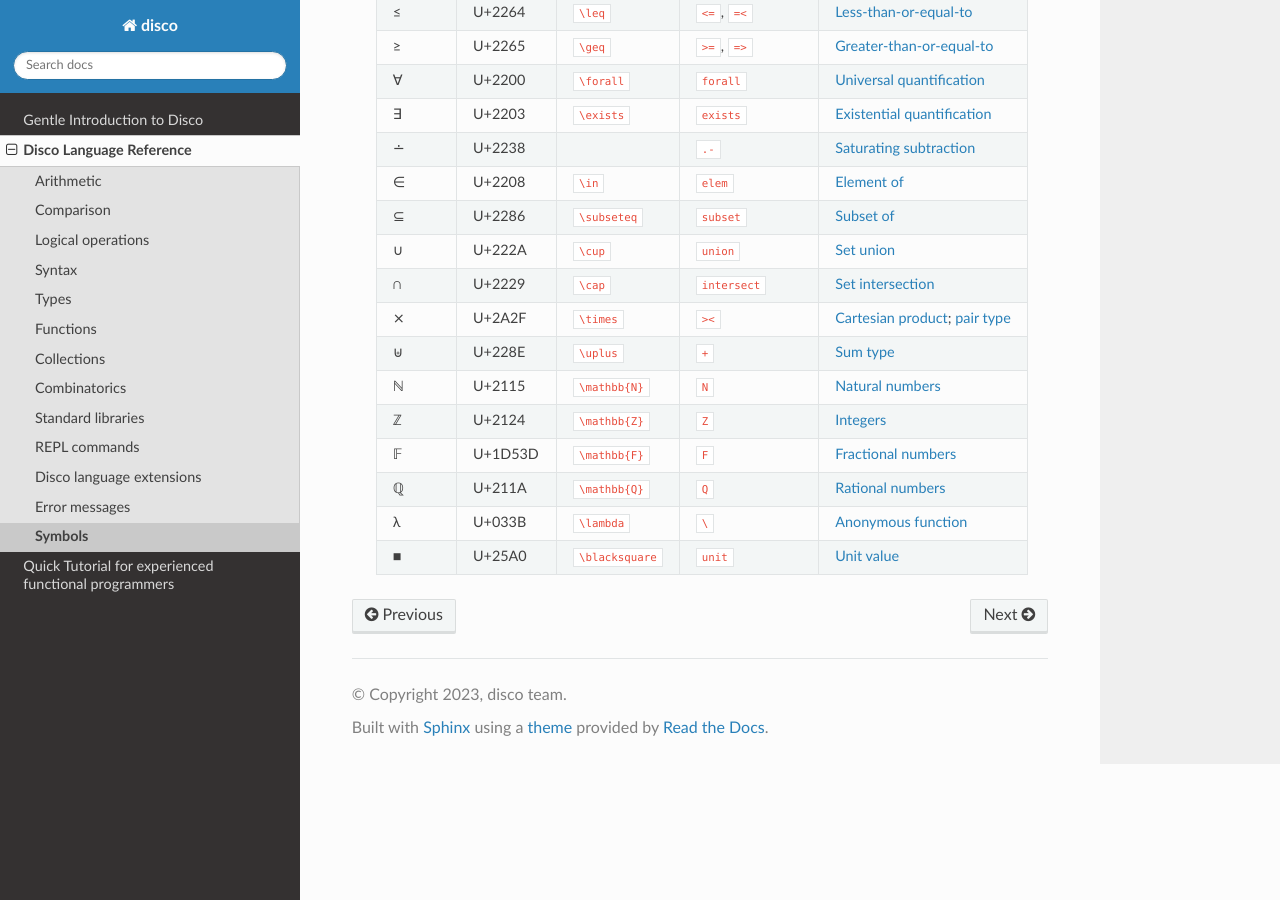
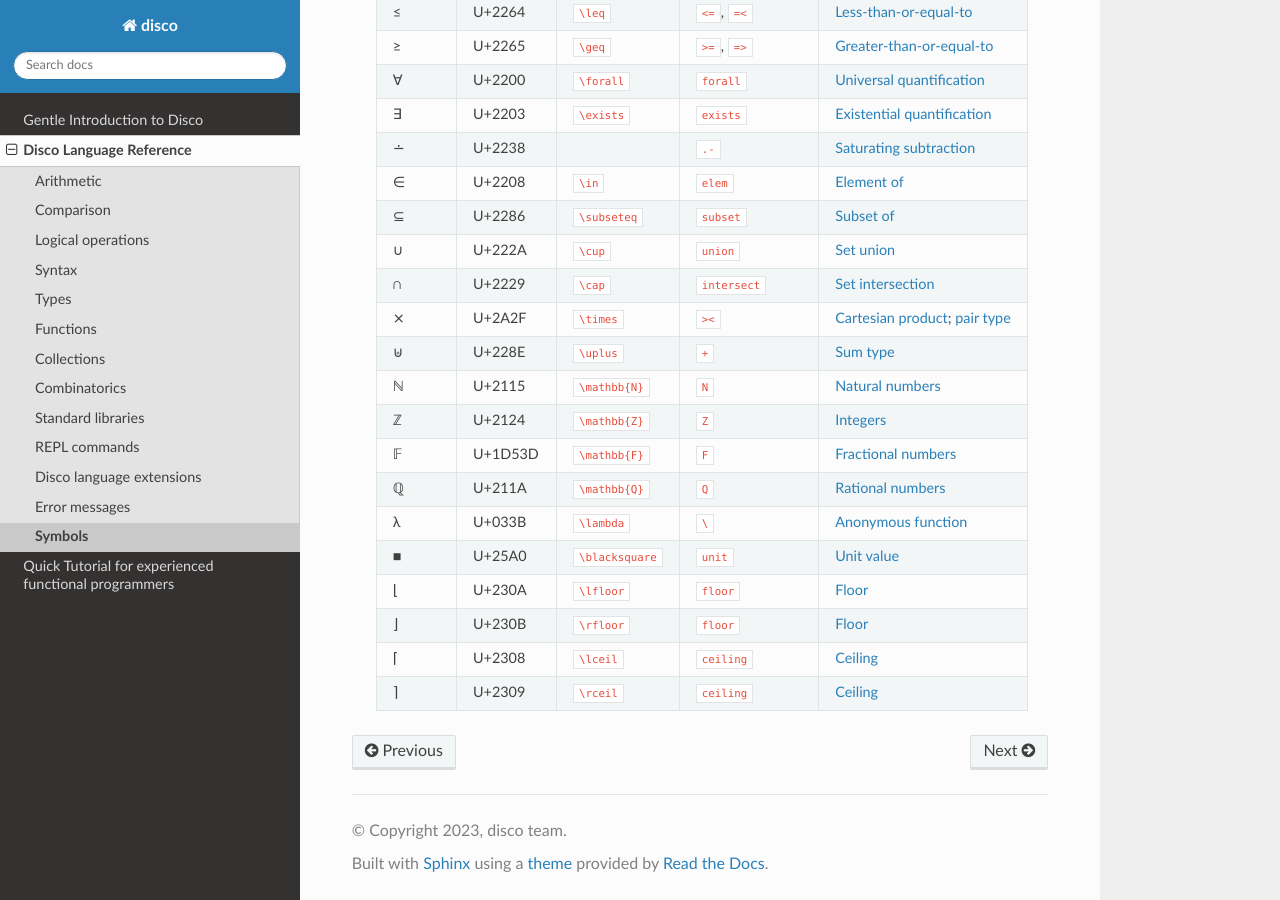
Before and after one commit to disco-lang/disco, a Sphinx documentation site: the page built from docs/reference/symbols.rst, in a window 1280 px wide and 900 px high, scrolled down 545 px. Built offline with Sphinx 7.4.7 and the Read the Docs theme 3.1.0, drawn with Linux system fonts in a browser that asks for light colours.

Commit message:
more links to symbols page

```diff
--- a/docs/reference/symbols.rst
+++ b/docs/reference/symbols.rst
@@ -35,4 +35,8 @@ with a link to the relevant Disco documentation.
     ℚ      U+211A            ``\mathbb{Q}``    ``Q``            :doc:`Rational numbers <rational>`
     λ      U+033B            ``\lambda``       ``\``            :doc:`Anonymous function <anonymous-func>`
     ■      U+25A0            ``\blacksquare``  ``unit``         :doc:`Unit value <unit>`
+    ⌊      U+230A            ``\lfloor``       ``floor``        :doc:`Floor <round>`
+    ⌋      U+230B            ``\rfloor``       ``floor``        :doc:`Floor <round>`
+    ⌈      U+2308            ``\lceil``        ``ceiling``      :doc:`Ceiling <round>`
+    ⌉      U+2309            ``\rceil``        ``ceiling``      :doc:`Ceiling <round>`
     ====== ================= ================= ================ ====================================
```
Also changed, not shown: 1 other file.
